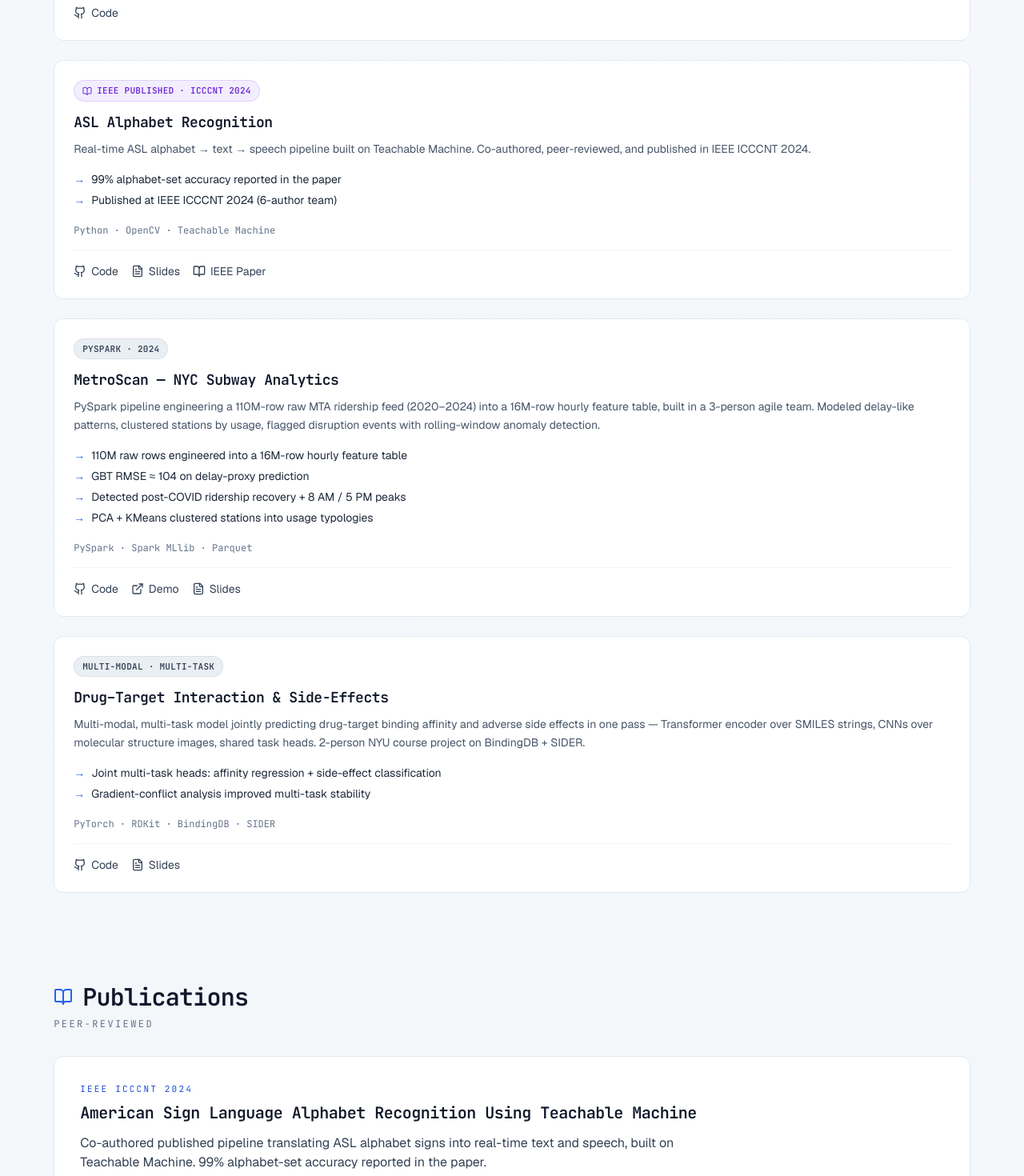
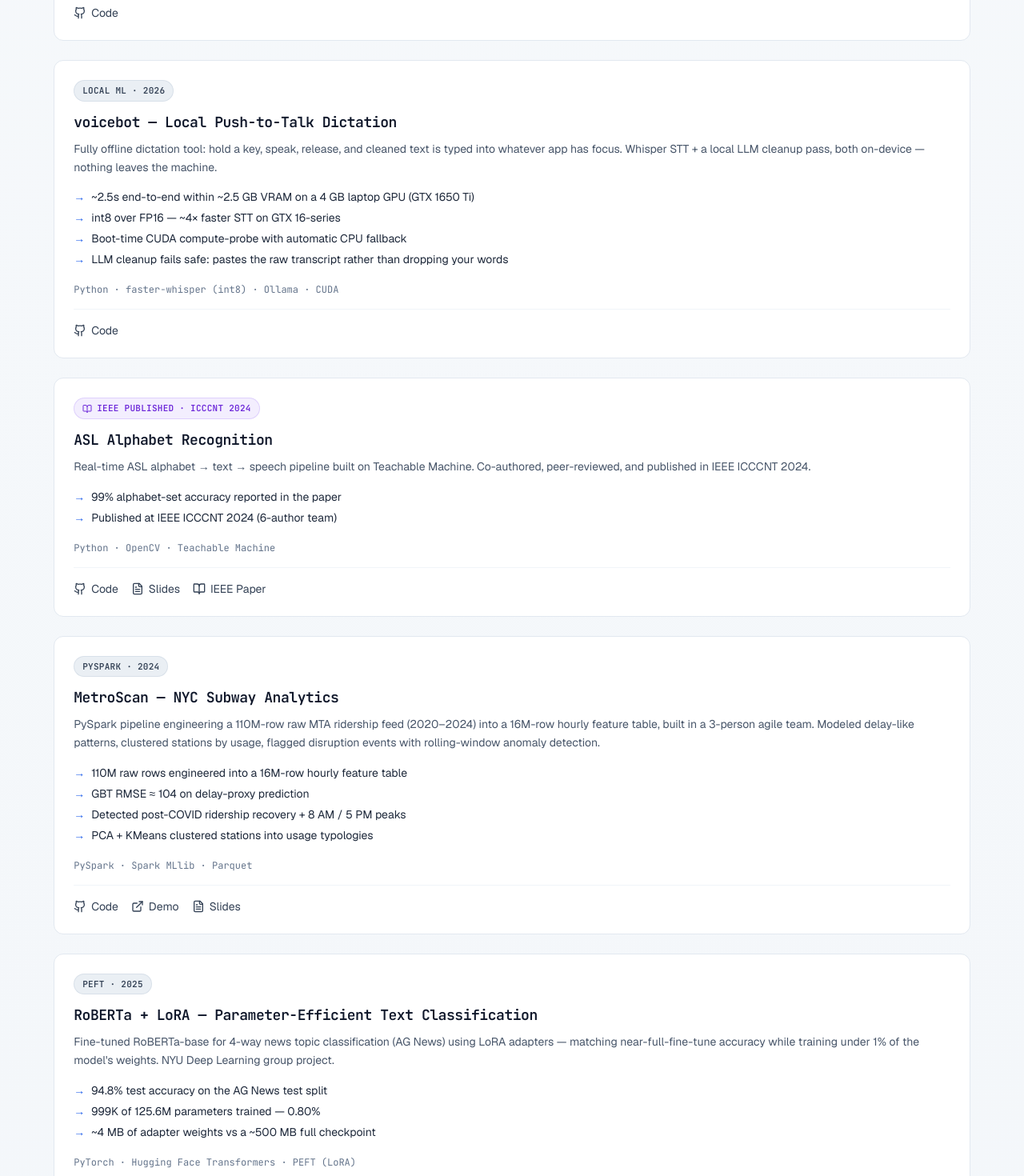
Before and after one commit to Nishanth-G-Palaniswami/Nishanth-G-Palaniswami-Portfolio, a React (Vite) app: page / in a window 1280 px wide. Shown: the part 3160-4630 px from the top of the page at 80% size. Built offline with nearby package versions, Linux system fonts and the light colour scheme.

Commit message:
feat(projects): add voicebot and RoBERTa+LoRA project cards

```diff
--- a/src/App.jsx
+++ b/src/App.jsx
@@ -163,6 +163,22 @@ const PROJECTS = [
     },
   },
   {
+    title: "voicebot — Local Push-to-Talk Dictation",
+    accolade: { label: "Local ML · 2026", tone: "slate" },
+    summary:
+      "Fully offline dictation tool: hold a key, speak, release, and cleaned text is typed into whatever app has focus. Whisper STT + a local LLM cleanup pass, both on-device — nothing leaves the machine.",
+    stackLine: "Python · faster-whisper (int8) · Ollama · CUDA",
+    impact: [
+      "~2.5s end-to-end within ~2.5 GB VRAM on a 4 GB laptop GPU (GTX 1650 Ti)",
+      "int8 over FP16 — ~4× faster STT on GTX 16-series",
+      "Boot-time CUDA compute-probe with automatic CPU fallback",
+      "LLM cleanup fails safe: pastes the raw transcript rather than dropping your words",
+    ],
+    links: {
+      github: "https://github.com/Nishanth-G-Palaniswami/voicebot",
+    },
+  },
+  {
     title: "ASL Alphabet Recognition",
     accolade: { label: "IEEE Published · ICCCNT 2024", tone: "violet" },
     summary:
@@ -196,6 +212,21 @@ const PROJECTS = [
         "https://github.com/Nishanth-G-Palaniswami/MetroScan-NYC-Subway-Ridership-and-Delay-Detection",
       demo: "https://colab.research.google.com/drive/1VbhLZuXFlg1NgOVsxAKEhIlwHzWL-WXS?usp=sharing",
       ppt: "https://docs.google.com/presentation/d/1o2ho5Qf1a4Axyc0mWregmTxmuISYSep_uROid4kJ_xI/edit?usp=sharing",
+    },
+  },
+  {
+    title: "RoBERTa + LoRA — Parameter-Efficient Text Classification",
+    accolade: { label: "PEFT · 2025", tone: "slate" },
+    summary:
+      "Fine-tuned RoBERTa-base for 4-way news topic classification (AG News) using LoRA adapters — matching near-full-fine-tune accuracy while training under 1% of the model's weights. NYU Deep Learning group project.",
+    stackLine: "PyTorch · Hugging Face Transformers · PEFT (LoRA)",
+    impact: [
+      "94.8% test accuracy on the AG News test split",
+      "999K of 125.6M parameters trained — 0.80%",
+      "~4 MB of adapter weights vs a ~500 MB full checkpoint",
+    ],
+    links: {
+      github: "https://github.com/Nishanth-G-Palaniswami/lora-roberta-agnews",
     },
   },
   {
```
